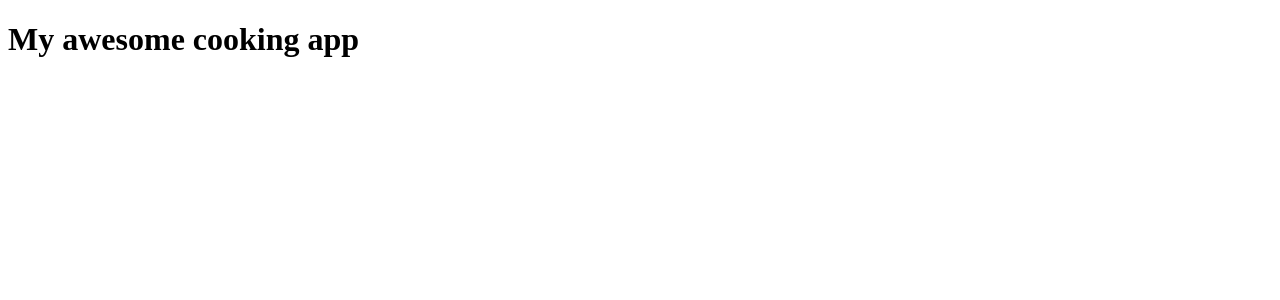
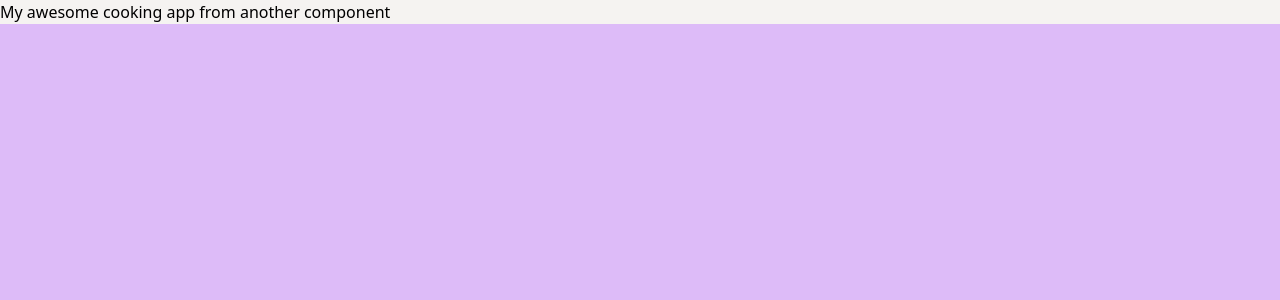
Before and after one commit to RutaUrbonaviciute/cooking-app, a React app: page / in a window 1280 px wide. Shown: the top 300 px of the page. Built offline with nearby package versions, Linux system fonts and the light colour scheme.

Commit message:
add tailwind setup

```diff
--- a/package.json
+++ b/package.json
@@ -20,13 +20,18 @@
     "@babel/plugin-proposal-class-properties": "^7.13.0",
     "@babel/preset-env": "^7.13.15",
     "@babel/preset-react": "^7.13.13",
+    "autoprefixer": "^10.2.5",
     "babel-loader": "^8.2.2",
     "css-loader": "^5.2.1",
     "file-loader": "^6.2.0",
     "html-webpack-plugin": "^5.3.1",
     "image-webpack-loader": "^7.0.1",
     "path": "^0.12.7",
+    "postcss": "^8.2.12",
+    "postcss-loader": "^5.2.0",
+    "postcss-preset-env": "^6.7.0",
     "style-loader": "^2.0.0",
+    "tailwindcss": "^2.1.1",
     "webpack": "^5.31.2",
     "webpack-cli": "^4.6.0",
     "webpack-dev-server": "^3.11.2"
--- /dev/null
+++ b/postcss.config.js
@@ -0,0 +1,8 @@
+const tailwindcss = require('tailwindcss');
+
+module.exports = {
+  plugins: [
+    'postcss-preset-env',
+    tailwindcss
+  ],
+};
--- /dev/null
+++ b/src/components/MainComponent.jsx
@@ -0,0 +1,9 @@
+import React from 'react';
+
+const MainComponent = () => {
+    return (
+        <h1 className="bg-yellow-lightest">My awesome cooking app from another component</h1>
+    )
+}
+
+export default MainComponent;
--- a/src/index.jsx
+++ b/src/index.jsx
@@ -1,10 +1,15 @@
 import React from 'react';
 import ReactDOM from 'react-dom';
+import './styles.css';
+import MainComponent from './components/MainComponent.jsx';
+
 
 const App = () => {
-    return (
-      <h1>My awesome cooking app</h1>
-    )
-}
+  return (
+    <>
+      <MainComponent />
+    </>
+  );
+};
 
 ReactDOM.render(<App />, document.getElementById('root'));
--- /dev/null
+++ b/src/styles.css
@@ -0,0 +1,13 @@
+
+/* ??
+@tailwind base;
+@tailwind components;
+@tailwind utilities; */
+
+@import "tailwindcss/base";
+@import "tailwindcss/components";
+@import "tailwindcss/utilities";
+
+body {
+    background-color: #ddbbf8
+}
--- /dev/null
+++ b/tailwind.config.js
@@ -0,0 +1,31 @@
+module.exports = {
+  purge: [
+    // remove any unused classes for the smallest file size on prod
+    './src/**/*.html',
+    './src/**/*.js',
+  ],
+  darkMode: false, // or 'media' or 'class'
+  theme: {
+    colors: {
+      gray: {
+        darkest: '#1f2d3d',
+        dark: '#3c4858',
+        DEFAULT: '#c0ccda',
+        light: '#e0e6ed',
+        lightest: '#f9fafc',
+      },
+      yellow: {
+        darkest: '#1f2d3d',
+        dark: '#3c4858',
+        DEFAULT: '##F5F3F1',
+        light: '#e0e6ed',
+        lightest: '#F5F3F1',
+      }
+    },
+    extend: {},
+  },
+  variants: {
+    extend: {},
+  },
+  plugins: [],
+}
--- a/webpack.config.js
+++ b/webpack.config.js
@@ -25,7 +25,8 @@ module.exports = {
             },
             {
                 test: /\.(css)$/,
-                use: ['style-loader', 'css-loader'],
+                include: path.resolve(__dirname, 'src'),
+                use: ['style-loader', 'css-loader', "postcss-loader"],
             },
             {
                 test: /\.(jpg|jpeg|png|gif|mp3|svg)$/,
```
Also changed, not shown: 1 other file (tests, documents, lock files or other folders).
